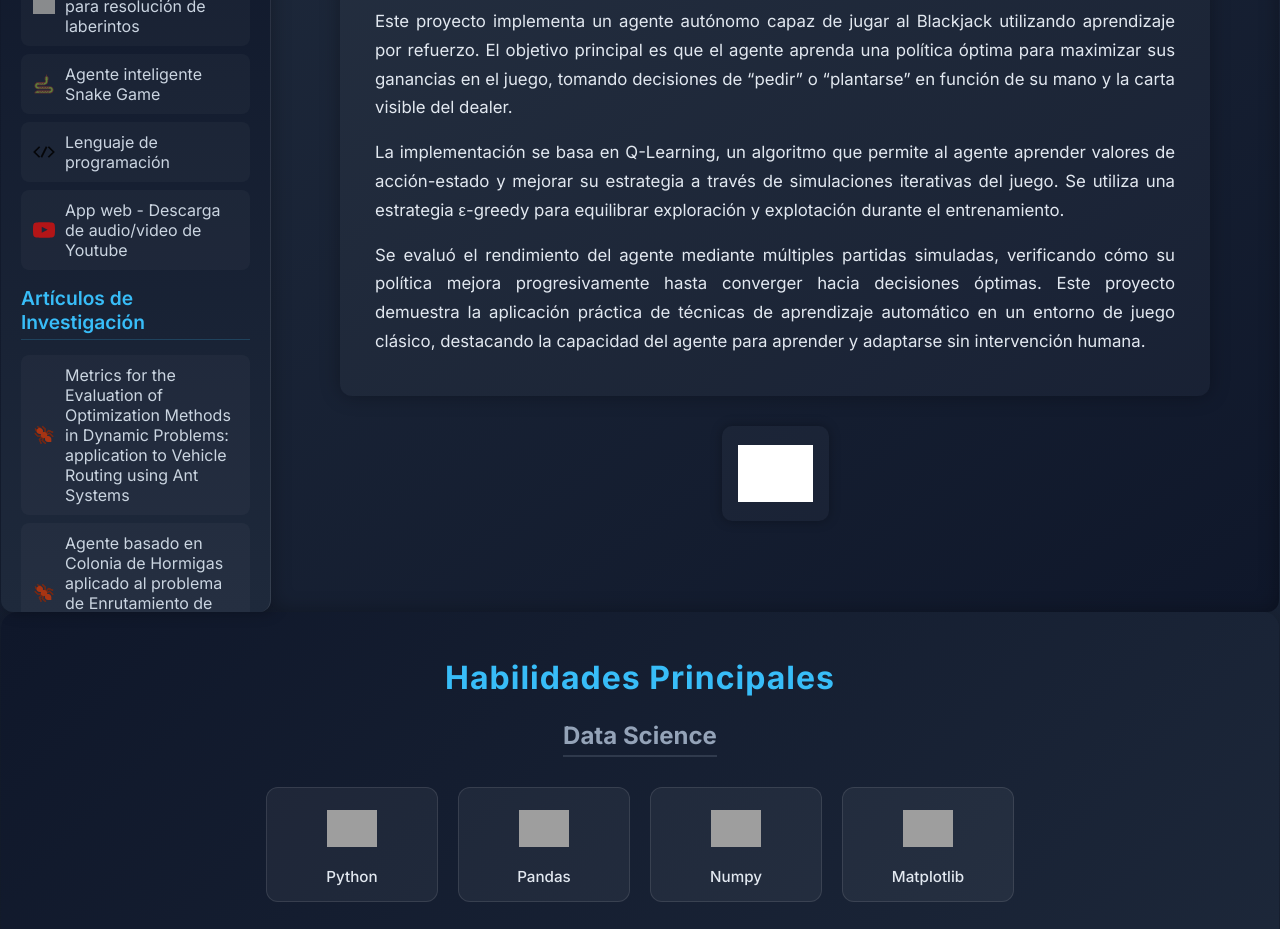
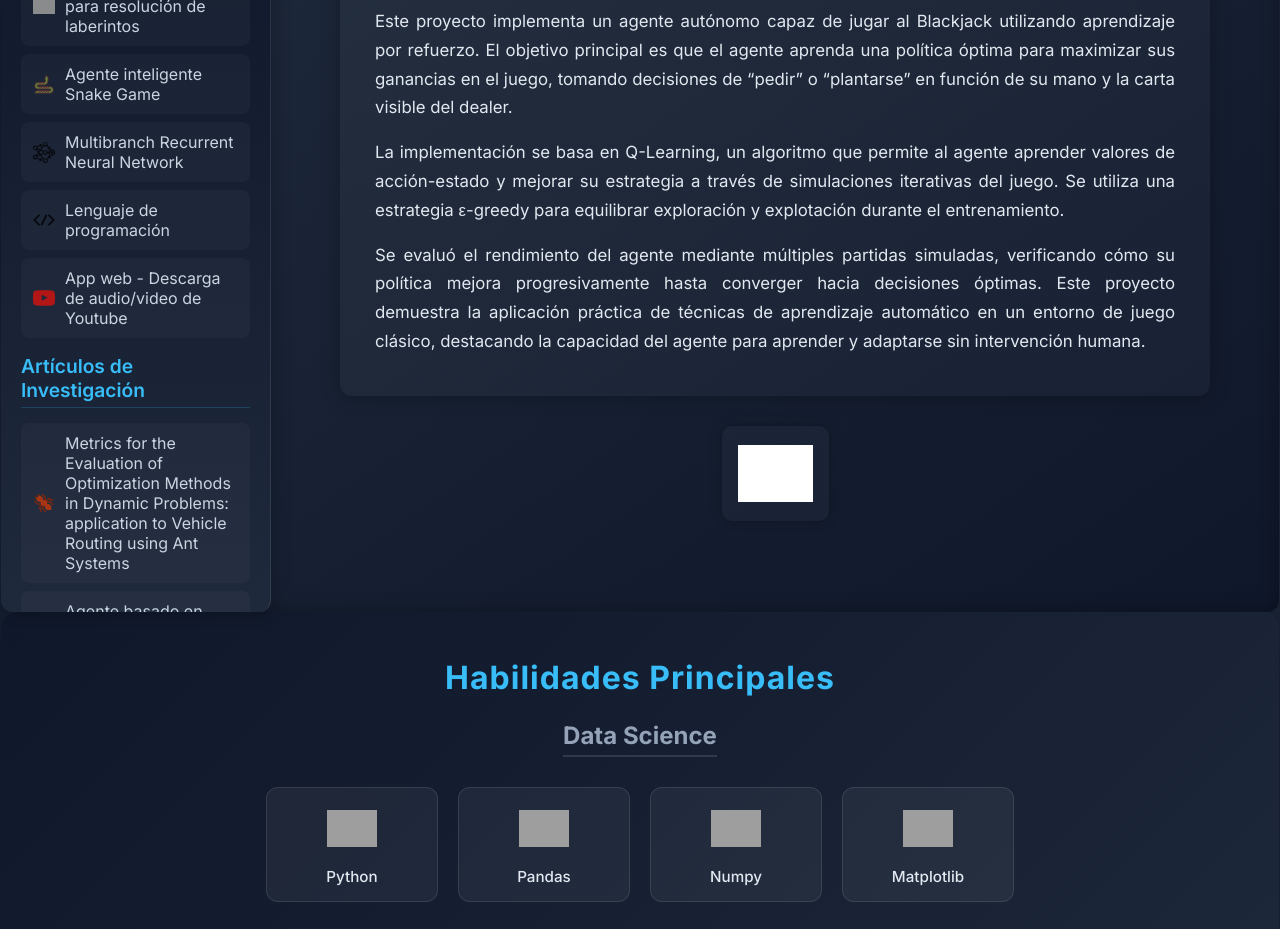
Before and after one commit to tobiasgrandi/Porfolio, a React (Create React App) app: page / in a window 1280 px wide. Shown: the part 1300-2229 px from the top of the page. Built offline with nearby package versions, Linux system fonts and the light colour scheme; grey boxes are pictures that could not be loaded; the HTML template or start-up script is replaced by a standard one; a web font is replaced by a local one.

Commit message:
multibranch project added

```diff
--- a/src/data/projects.js
+++ b/src/data/projects.js
@@ -3,6 +3,7 @@ import maze from '../assets/proyectsIcons/maze.svg';
 import snake from '../assets/proyectsIcons/snake.svg';
 import code from '../assets/proyectsIcons/code.svg';
 import youtube from '../assets/proyectsIcons/youtube.svg';
+import deeplearning from '../assets/proyectsIcons/deeplearning.svg';
 
 
 
@@ -43,6 +44,15 @@ Se incluyeron mecanismos de visualización y evaluación, permitiendo observar l
         sources: [{source: '', link: "https://github.com/tobiasgrandi/Agente_Snake_Game", img: githubIcon, alt:'Github logo'}]
     },
     {
+        id: "project-6",
+        title: "Multibranch Recurrent Neural Network",
+        icon: deeplearning,
+        description: `This project explores time series forecasting using advanced Recurrent Neural Networks. I implemented a multibranch RNN that combines an LSTM branch and a GRU branch, along with two single-branch models for comparison. Using a YouTube dataset, the models predict future video views based on historical metrics such as views, likes, dislikes, and comments.
+
+The multi-branch architecture demonstrates faster convergence while achieving performance comparable to single-branch models, providing an efficient approach to learning from sequential data. The project includes data preprocessing, model training, evaluation, and visualization of comparative results, all implemented in PyTorch.`,
+        sources: [{source: '', link: "https://github.com/tobiasgrandi/Multibranch-TimeSeries-NN", img: githubIcon, alt:'Github logo'}]
+    },
+    {
         id: "project-4",
         title: "Lenguaje de programación",
         icon: code,
```
Also changed, not shown: src/assets/proyectsIcons/deeplearning.svg (added).
